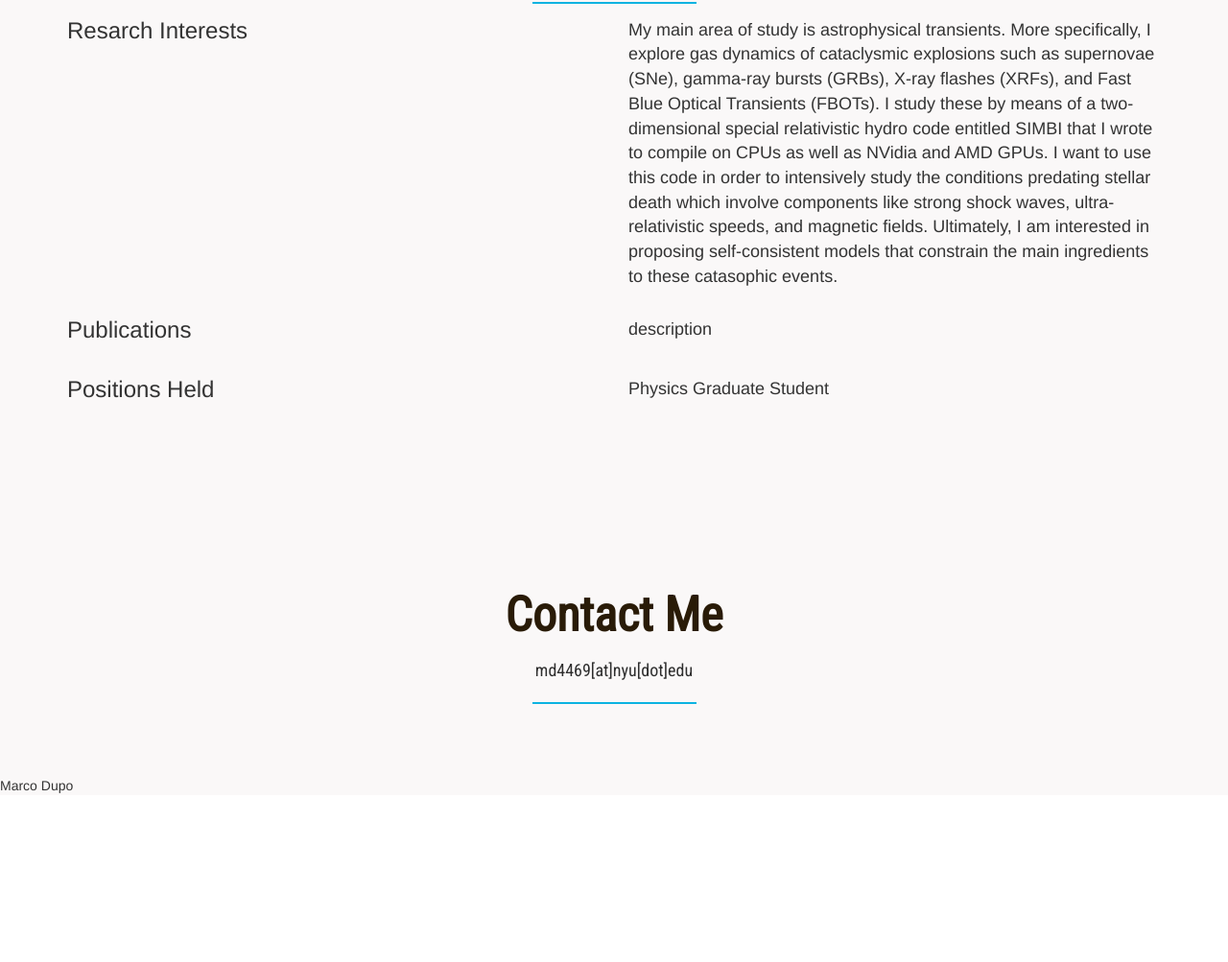
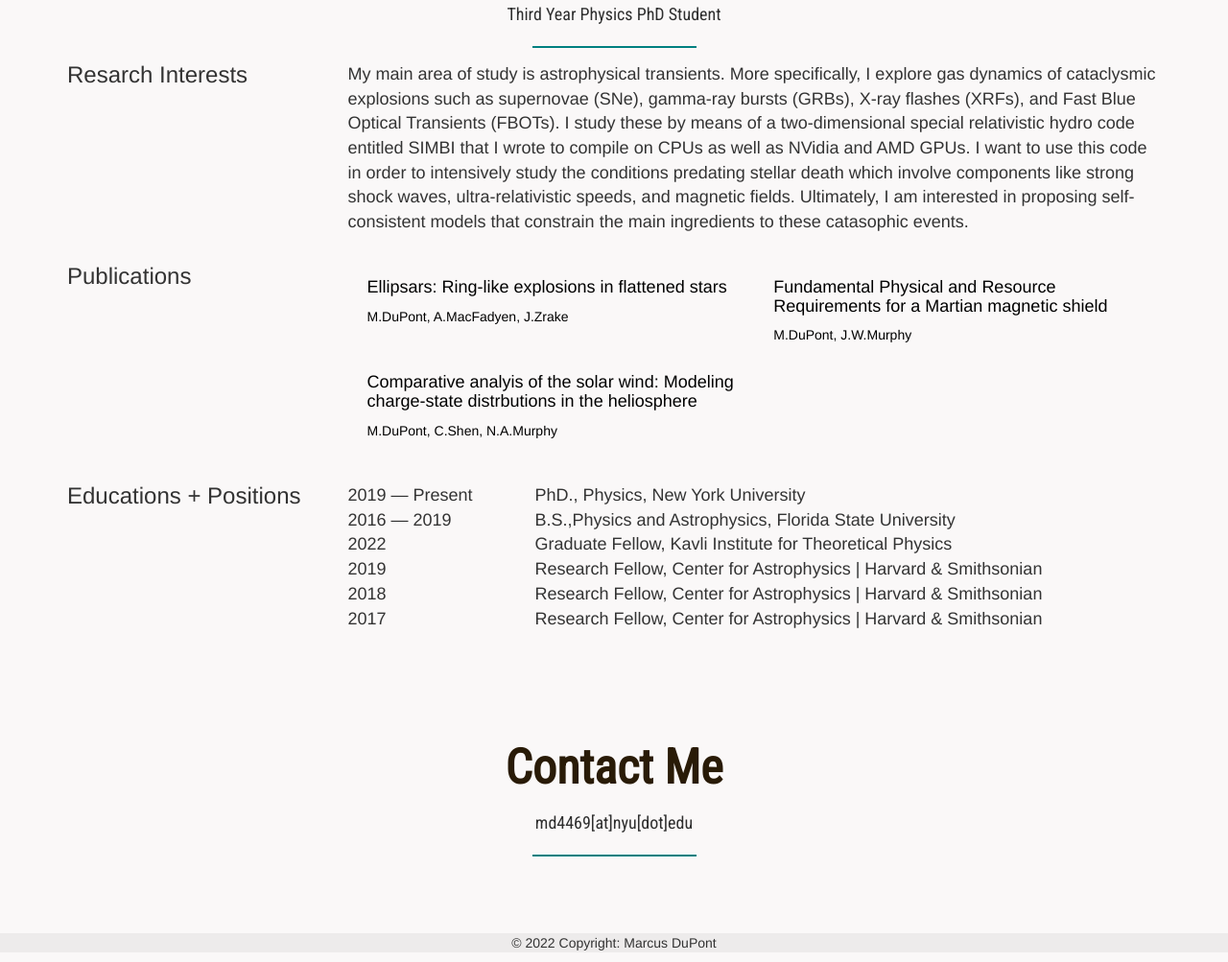
Before and after one commit to EigenDev/eigendev.github.io, a Jekyll site: the page built from index.markdown, in a window 1280 px wide. Shown: the part 937-1940 px from the top of the page at 96% size. Built offline with Jekyll 4.4.1, drawn with Linux system fonts in a browser that asks for light colours; nearby versions of some CDN libraries; before the commit the page ends 1766 px from its top, so only the background shows below that.

Commit message:
final touches

```diff
--- a/_layouts/home.html
+++ b/_layouts/home.html
@@ -10,6 +10,8 @@ layout: default
     <div class="container">
       <div class="ct-section_header ct-section_header--type2">
         <h2>About Me</h2>
+        <a href="/assets/docs/dupont_biosketch.pdf" class="btn"><i class="fa fa-scroll fs-20px"></i>CV</a>
+        <a href="https://github.com/EigenDev" class="btn"><i class="fa fa-github fs-20px"></i>GitHub</a>
         <div class="ct-section_header-description">Third Year Physics PhD Student</div>
         <div class="clearfix"></div>
         <div class="ct-section_header-separator"></div>
@@ -18,8 +20,8 @@ layout: default
         <div class="col">
           <div class="ct-icon_box media" onclick="location.href='#'">
             <div class="media-body">
-              <h3 class="col-md-6 media-heading">Resarch Interests</h3>
-              <div class="col-md-6 description">
+              <h3 class="col-md-3 media-heading">Resarch Interests</h3>
+              <div class="col-lg-9 description">
                 My main area of study is astrophysical transients.
                 More specifically, I explore gas dynamics of cataclysmic explosions
                 such as supernovae (SNe), gamma-ray bursts (GRBs), X-ray flashes (XRFs), and Fast Blue
@@ -33,24 +35,69 @@ layout: default
             </div>
           </div>
         </div>
+      </div>
+      <div class="row">
         <div class="col">
           <div class="ct-icon_box media" onclick="location.href='#'">
             <div class="media-body">
-              <h3 class="col-md-6 media-heading">Publications</h3>
-              <div class="col-md-6 ct-icon_box-content description">
-                  description
+              <h3 class="col-lg-3 col-md-3 media-heading">Publications</h3>
+              <div class="col-lg-9 col-md-9 container">
+                <div class="col-md-6 col-sm-6">
+                  <div class="card text-center">
+                    <a href="https://arxiv.org/abs/2202.04767" target="_blank">
+                    <div class="card-body">
+                      <h5 class="card-title description">Ellipsars: Ring-like explosions in flattened stars</h5>
+                      <p class="card-text">M.DuPont, A.MacFadyen, J.Zrake</p>
+                    </div>
+                    </a>
+                  </div>
                 </div>
+                <div class="col-md-6 col-sm-6">
+                  <div class="card text-center">
+                    <div class="card-body">
+                      <a href="https://www.cambridge.org/core/journals/international-journal-of-astrobiology/article/fundamental-physical-and-resource-requirements-for-a-martian-magnetic-shield/600798772F8D2C2898A8F3D4058204A6" target="_blank">
+                      <h5 class="card-title description">Fundamental Physical and Resource Requirements for a Martian magnetic shield</h5>
+                      <p class="card-text">M.DuPont, J.W.Murphy</p>
+                      </a>
+                    </div>
+                  </div>
+                </div>
+                <div class="col-md-6 col-sm-6">
+                  <div class="card text-center">
+                    <a href="https://arxiv.org/abs/2012.12297" target="_blank">
+                    <div class="card-body">
+                      <h5 class="card-title description">Comparative analyis of the solar wind: Modeling charge-state distrbutions in the heliosphere</h5>
+                      <p class="card-text">M.DuPont, C.Shen, N.A.Murphy</p>
+                    </a>
+                    </div>
+                  </div>
+                </div>
+              </div>
             </div>
           </div>
         </div>
-        <div class="col">
+      </div>
+      <div class="row">
+        <div class="col-lg">
           <div class="ct-icon_box media" onclick="location.href='#'">
             <div class="media-body">
-              <h3 class="col-md-6 media-heading">Positions Held</h3>
-              <div class="col-md-6 ct-icon_box-content description">
-                Physics Graduate Student
+              <h3 class="col-md-3 col-sm-12 media-heading">Educations + Positions</h3>
+              <div class="col-lg-2 col-xl-3 col-sm-3 col-md-3 ct-icon_box-content description">
+                2019 &#8212 Present<br>
+                2016 &#8212 2019<br>
+                2022<br>
+                2019<br>
+                2018<br>
+                2017<br>
               </div>
-              <!-- <div class="ct-icon_box-content">Benefit from award winning mobile responsive design.</div> -->
+              <div class="col-lg-6 col-xl-9 col-sm-9 col-md-9 ct-icon_box-content  description">
+                PhD., Physics, New York University<br>
+                B.S.,Physics and Astrophysics, Florida State University<br>
+                Graduate Fellow, Kavli Institute for Theoretical Physics<br>
+                Research Fellow, Center for Astrophysics | Harvard & Smithsonian<br>
+                Research Fellow, Center for Astrophysics | Harvard & Smithsonian<br>
+                Research Fellow, Center for Astrophysics | Harvard & Smithsonian<br>
+              </div>
             </div>
           </div>
         </div>
@@ -59,7 +106,7 @@ layout: default
   </section>
   <section class="ct_icon_box_section">
     <div class="container">
-        <div class="ct-section_header ct-section_header--type2">
+        <div class="ct-section_header ct-section_header--type2 contact">
             <h2>Contact Me</h2>
             <div class="ct-section_header-description">md4469[at]nyu[dot]edu</div>
             <div class="clearfix"></div>
@@ -68,6 +115,10 @@ layout: default
     </div>
 </section>
 <footer>
-    Marco Dupo
+<!-- Copyright -->
+<div class="text-center p-4" style="background-color: rgba(0, 0, 0, 0.05);">
+  <p class="text-reset fw-bold"">© 2022 Copyright: Marcus DuPont</p>
+</div>
+<!-- Copyright -->
 </footer>
 </section>
--- a/assets/css/hero.css
+++ b/assets/css/hero.css
@@ -7,22 +7,22 @@ body .hero {
   right: 0;
   background: url("/assets/images/welcome/jet_2048_infinity_linknyc.png");
   background-size: cover;
-  height: 80vh;
+  height: 100vh;
   width: 100vw;
 }
 body .hero:before {
-  content: '';
+  content: "";
   height: 100%;
   width: 100%;
   height: 170vh;
   width: 100vw;
-  background: rgba(44, 123, 183, 0.0);
+  background: rgba(44, 123, 183, 0);
   position: absolute;
 }
 body .hero h1 {
   position: relative;
   z-index: 1;
-  font-family: 'Roboto Condensed', sans-serif;
+  font-family: "Roboto Condensed", sans-serif;
   color: white;
   text-align: center;
   font-size: 4rem;
@@ -39,6 +39,7 @@ body .content {
   width: 100%;
   box-shadow: 0 -2px 1px rgba(0, 0, 0, 0.15);
   border-top: 1px solid rgba(255, 255, 255, 0.2);
+  margin-bottom: 10vh;
 }
 
 .ct_icon_box {
@@ -58,7 +59,7 @@ body .content {
   font-size: 65px;
   font-size: 6.5rem;
   color: #291b07;
-  font-family: 'Roboto Condensed', sans-serif;
+  font-family: "Roboto Condensed", sans-serif;
   font-weight: bold;
   margin-bottom: 0;
 }
@@ -68,7 +69,7 @@ body .content {
   font-size: 5rem;
   padding-bottom: 17px;
   padding-bottom: 1.7rem;
-  font-family: 'Roboto Condensed', sans-serif;
+  font-family: "Roboto Condensed", sans-serif;
 }
 
 .ct-section_header.ct-section_header--type2 .ct-section_header-description {
@@ -78,12 +79,12 @@ body .content {
   font-weight: 400;
   padding-bottom: 5px;
   padding-bottom: 0.5rem;
-  font-family: 'Roboto Condensed', sans-serif;
+  font-family: "Roboto Condensed", sans-serif;
   text-align: center;
 }
 
 .ct-section_header.ct-section_header--type2 .ct-section_header-separator {
-  background-color: #0BB3E1;
+  background-color: teal;
 }
 
 .ct-section_header-separator {
@@ -99,10 +100,106 @@ body .content {
 
 .ct-icon_box {
   margin-bottom: 3rem;
-  /* padding-left: 1rem;
-  padding-right: 1rem; */
 }
 
 .description {
   font-size: 18px;
 }
+
+.card-title {
+  text-align: left;
+}
+
+.card-text {
+  text-align: left;
+}
+
+.card {
+  padding: 5px;
+}
+.card:hover {
+  box-shadow: 0 40px 60px -20px rgba(12, 5, 62, 0.15);
+  z-index: 100;
+}
+.card:hover .card-title {
+  color: #4e22d0;
+}
+
+.card .card-title a {
+  color: black;
+}
+.card:hover .card-title a {
+  color: #4e22d0;
+}
+
+.card p {
+  color: black;
+}
+
+.card h5 {
+  color: black;
+}
+
+.card a:link {
+  text-decoration: none;
+}
+
+.card a:visited {
+  text-decoration: none;
+}
+
+.card a:hover {
+  text-decoration: none;
+}
+
+.card a:active {
+  text-decoration: none;
+}
+
+a.btn {
+  display: inline-block;
+  padding: 0.5em 3em;
+  border: 0.16em solid teal;
+  margin: 0 0.3em 0.3em 0;
+  box-sizing: border-box;
+  text-decoration: none;
+  text-transform: uppercase;
+  font-family: "Roboto", sans-serif;
+  font-weight: 400;
+  color: teal;
+  text-align: center;
+  transition: all 0.15s;
+}
+
+a.btn i{
+  color: teal;
+  padding: 5px;
+}
+
+a.btn:hover i{
+  color: whitesmoke;
+}
+a.btn:hover {
+  color: whitesmoke;
+  border-color: white;
+  background-color: teal;
+}
+a.btn:active {
+  color: whitesmoke;
+  border-color: #bbbbbb;
+}
+@media all and (max-width: 30em) {
+  a.btn {
+    display: block;
+    margin: 0.4em auto;
+  }
+}
+
+.footer{
+  padding: 10px;
+  height: 100px;
+}
+
+.contact{
+  padding: 5px;
+}
```
